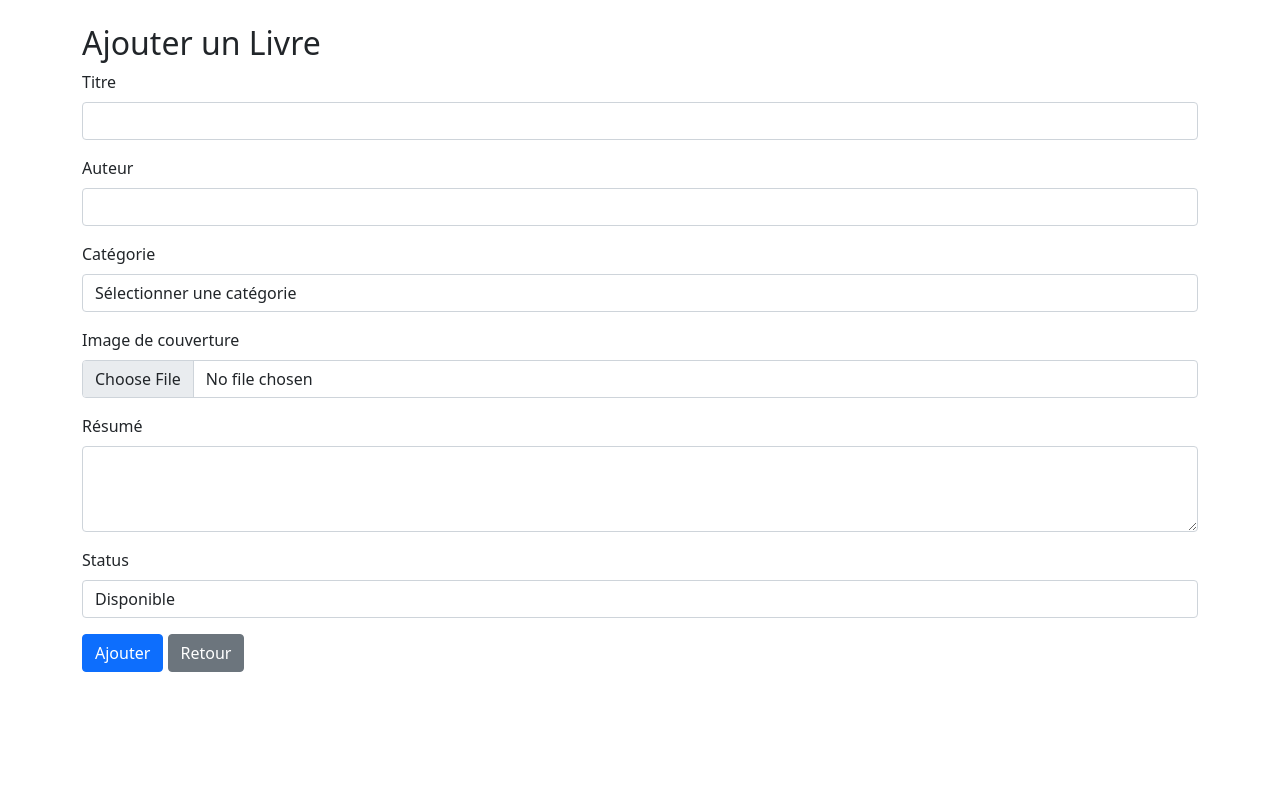
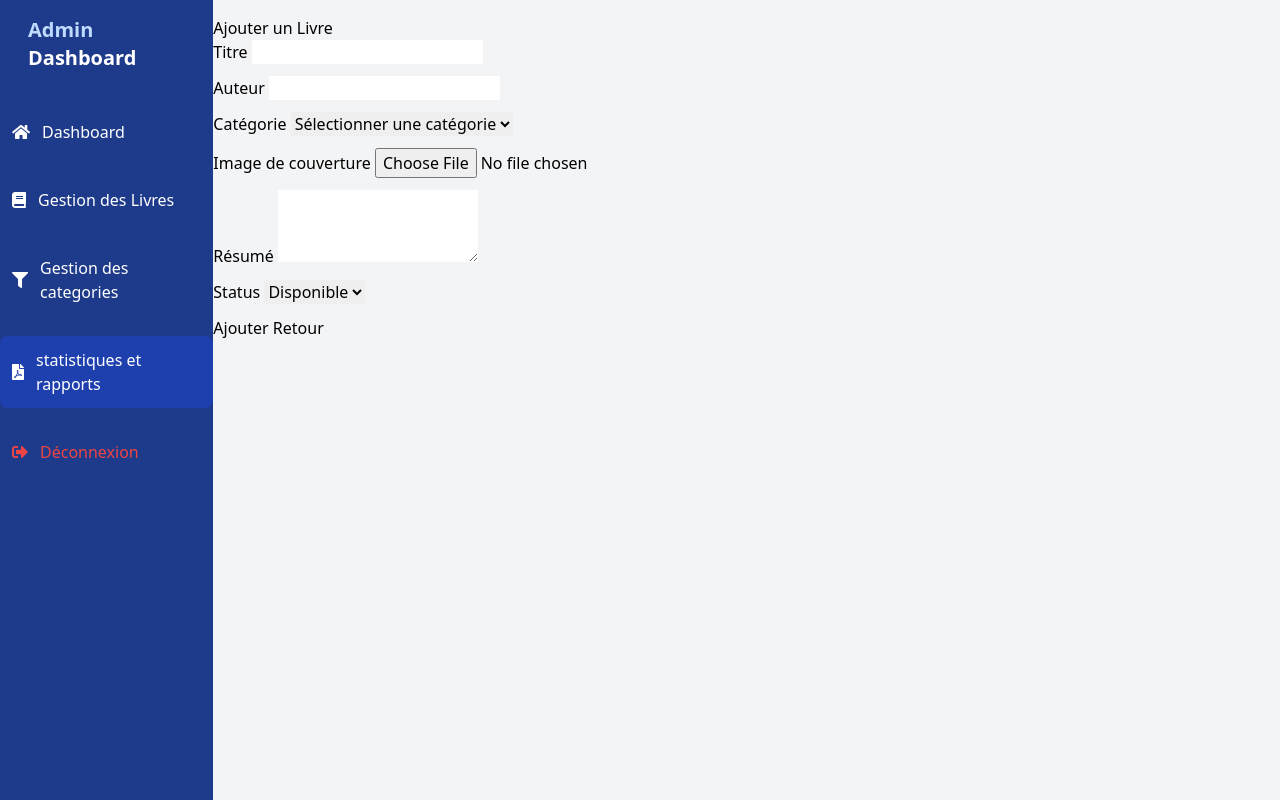
Before and after one commit to Ayoub-fetti/Syst-me-de-Gestion-de-Biblioth-que, a PHP site: page /votre-projet/admin/add_book.php in a window 1280 px wide. Run offline with PHP 8.4, Linux system fonts and the light colour scheme; data comes from the database, SQL or seed files in the repository; some libraries are stand-ins or nearby versions.

Commit message:
Adding Menue to Add Book Page integer it with admin dashboard

```diff
--- a/admin/add_book.php
+++ b/admin/add_book.php
@@ -53,14 +53,62 @@ if (isset($_POST['submit'])) {
 }
 ?>
 
+
+
 <!DOCTYPE html>
 <html>
 <head>
-    <title>Ajouter un Livre</title>
-    <link href="https://cdn.jsdelivr.net/npm/bootstrap@5.1.3/dist/css/bootstrap.min.css" rel="stylesheet">
+
+
+    <title>Rapport et Statistiques</title>
+    <script src="https://cdn.tailwindcss.com"></script>
+    <link rel="stylesheet" href="https://cdnjs.cloudflare.com/ajax/libs/font-awesome/5.15.3/css/all.min.css">
 </head>
-<body>
-    <div class="container mt-4">
+<body class="bg-gray-100 font-sans antialiased">
+    <div class="flex">
+                <!-- Sidebar -->
+            <div class="w-64 bg-blue-900 text-white min-h-screen">
+                <div class="p-4 flex items-center">
+                    <span class="ml-3 text-xl font-semibold">
+                        <span class="text-blue-200">Admin</span> Dashboard
+                    </span>
+                </div>
+                <nav class="mt-5">
+                    <div class="mt-5">
+                        <a class="flex items-center p-3 hover:bg-blue-800 rounded-lg" href="admin_dashboard.php">
+                            <i class="fas fa-home"></i>
+                            <span class="ml-3">Dashboard</span>
+                        </a>
+                    </div>
+                    <div class="mt-5">
+                        <a class="flex items-center p-3 hover:bg-blue-800 rounded-lg" href="admin_books.php">
+                            <i class="fas fa-book"></i>
+                            <span class="ml-3">Gestion des Livres</span>
+                        </a>
+                    </div>
+                    <div class="mt-5">
+                        <a class="flex items-center p-3 hover:bg-blue-800 rounded-lg" href="admin_categories.php">
+                            <i class="fas fa-filter"></i>
+                            <span class="ml-3">Gestion des categories</span>
+                        </a>
+                    </div>
+                    <div class="mt-5">
+                        <a class="flex items-center p-3 bg-blue-800 rounded-lg" href="admin_rapport.php">
+                            <i class="fas fa-file-pdf"></i>
+                            <span class="ml-3">statistiques et rapports</span>
+                        </a>
+                    </div>
+                    <div class="mt-5">
+                        <a href="../logout.php" class="flex items-center p-3 hover:bg-blue-800 rounded-lg text-red-500 hover:text-red-400">
+                            <i class="fas fa-sign-out-alt"></i>
+                            <span class="ml-3">Déconnexion</span>
+                        </a>
+                    </div>
+                </nav>
+            </div>
+
+        <!-- Main Content -->
+        <div class="container mt-4">
         <h2>Ajouter un Livre</h2>
 
         <?php if ($message): ?>
@@ -112,5 +160,6 @@ if (isset($_POST['submit'])) {
             <a href="admin_books.php" class="btn btn-secondary">Retour</a>
         </form>
     </div>
+    </div>
 </body>
 </html>
```
Also changed, not shown: covers/6773ce3282df9.jpg (added), covers/6773cfa17d628.jpg (added).
